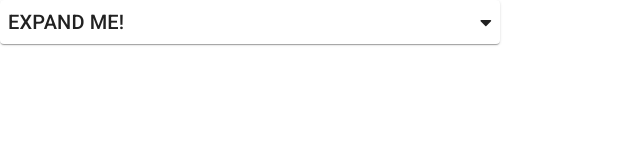
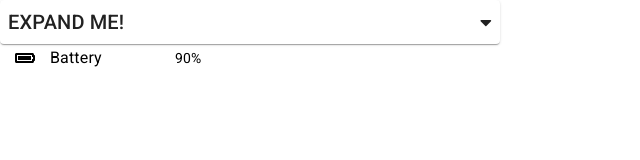
Before and after one commit to SebastianLiando/amr-web-gui-schaeffler, a React (Create React App) app in the folder amr-web-app/: page / in a window 1280 px wide. Shown: the top 160 px of the page, without its empty margins (0-640 px from the left). Built offline with nearby package versions, Linux system fonts and the light colour scheme.

Commit message:
Add list item component for general health state

```diff
--- a/amr-web-app/src/App.js
+++ b/amr-web-app/src/App.js
@@ -1,10 +1,20 @@
-import { Typography } from '@material-ui/core'
+import { Box, makeStyles, Typography } from '@material-ui/core'
 import React, { useState } from 'react'
 import './App.css'
 
 import Expandable from './components/expandable/expandable'
+import SimpleListTile from './components/list-item/simple-list-tile/simple-list-tile'
+
+import { faBatteryFull } from '@fortawesome/free-solid-svg-icons'
+
+const useStyles = makeStyles({
+  box: {
+    width: '300px',
+  },
+})
 
 const app = () => {
+  const classes = useStyles()
   const [expanded, setExpanded] = useState(false)
 
   return (
@@ -24,6 +34,10 @@ const app = () => {
           long description sentence.
         </Typography>
       </Expandable>
+
+      <Box className={classes.box}>
+        <SimpleListTile icon={faBatteryFull} title="Battery" value="90%" />
+      </Box>
     </div>
   )
 }
--- /dev/null
+++ b/amr-web-app/src/components/list-item/simple-list-tile/simple-list-tile.js
@@ -0,0 +1,35 @@
+import { FontAwesomeIcon } from '@fortawesome/react-fontawesome'
+import { Grid, makeStyles, Typography } from '@material-ui/core'
+import React from 'react'
+
+const useStyle = makeStyles({
+  title: {
+    flex: '1 1 auto',
+  },
+})
+
+const simpleListTile = (props) => {
+  const classes = useStyle()
+
+  return (
+    <Grid container alignItems="center">
+      {props.icon !== undefined ? (
+        <Grid item xs={2}>
+          <FontAwesomeIcon icon={props.icon} />
+        </Grid>
+      ) : undefined}
+      <Grid item xs={5}>
+        <Typography variant="subtitle1" className={classes.title} align="left">
+          {props.title}
+        </Typography>
+      </Grid>
+      <Grid item xs={5}>
+        <Typography variant="body2" align="left">
+          {props.value}
+        </Typography>
+      </Grid>
+    </Grid>
+  )
+}
+
+export default simpleListTile
```
Also changed, not shown: 1 other file (tests, documents, lock files or other folders).
